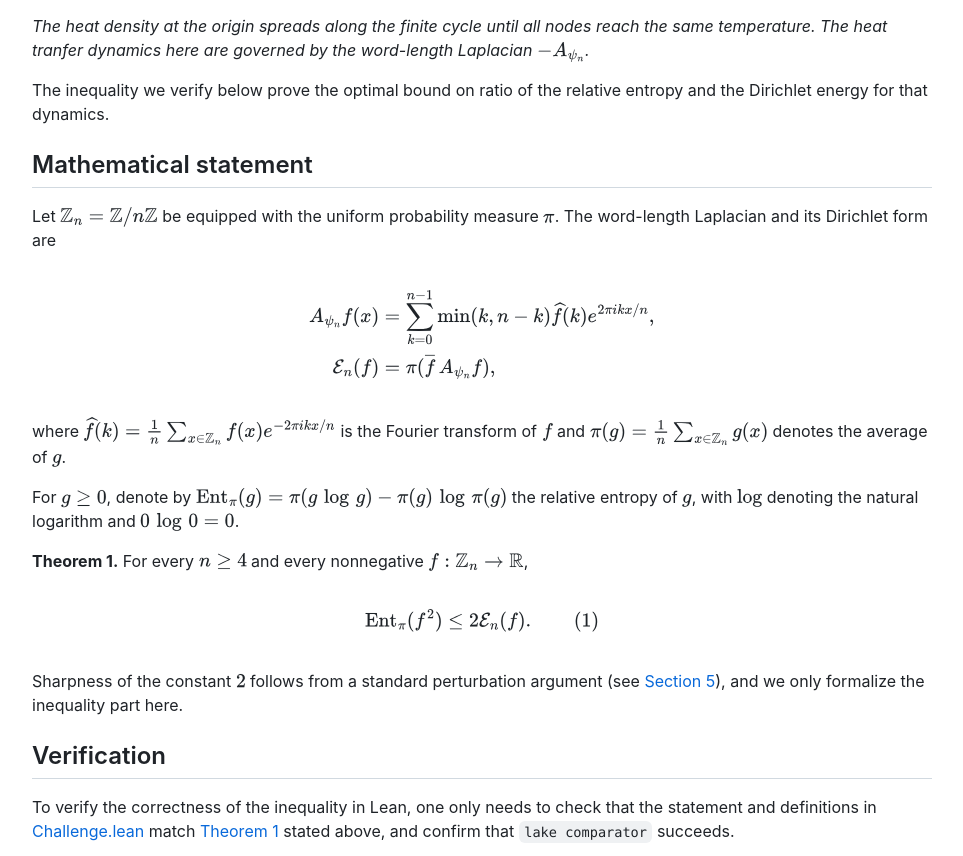
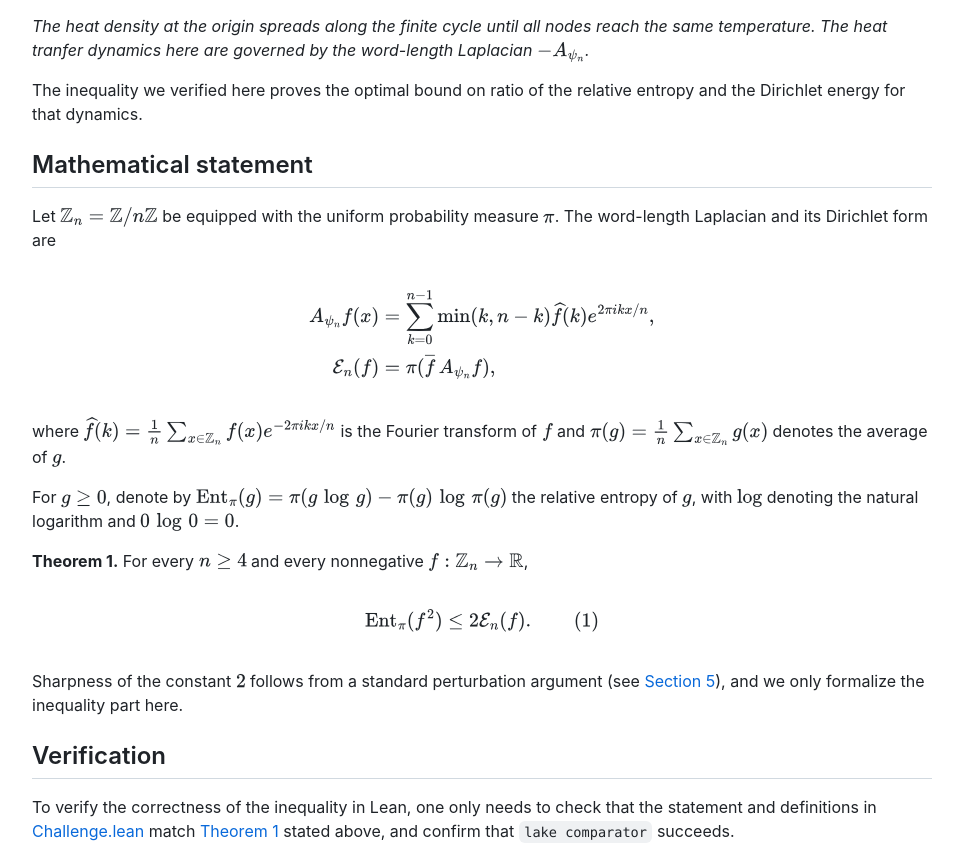
Before and after one commit to XinyuanXie-hub/cyclic-lsi-new, a plain HTML site: page site/overview/index.html in a window 1280 px wide. Shown: the part 873-1729 px from the top of the page, without its empty margins (158-1121 px from the left). Drawn offline with nearby package versions, Linux system fonts and the light colour scheme.

Commit message:
Sync overview wording with README

```diff
--- a/site/overview/index.html
+++ b/site/overview/index.html
@@ -37,7 +37,7 @@
 
       <p><em>The heat density at the origin spreads along the finite cycle until all nodes reach the same temperature. The heat tranfer dynamics here are governed by the word-length Laplacian \(-A_{\psi_n}\).</em></p>
 
-      <p>The inequality we verify below prove the optimal bound on ratio of the relative entropy and the Dirichlet energy for that dynamics.</p>
+      <p>The inequality we verified here proves the optimal bound on ratio of the relative entropy and the Dirichlet energy for that dynamics.</p>
 
       <!--
       <div class="equation">
```
Also changed, not shown: 1 other file.
